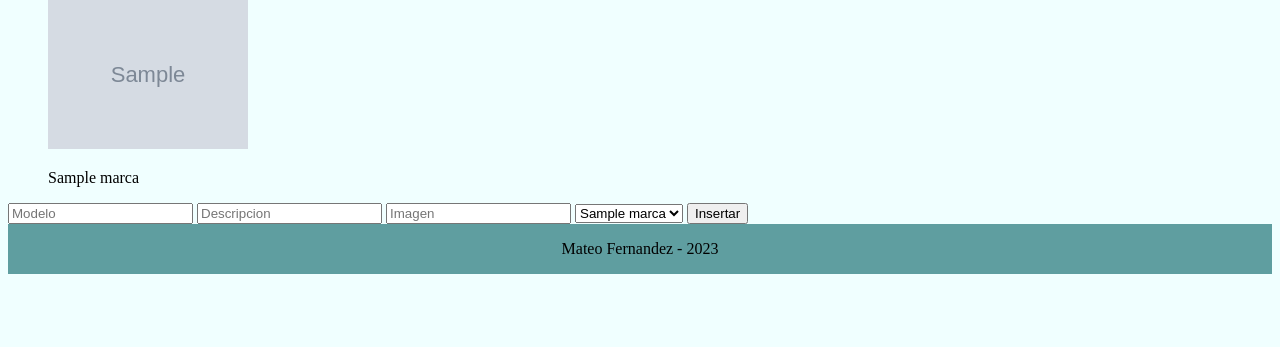
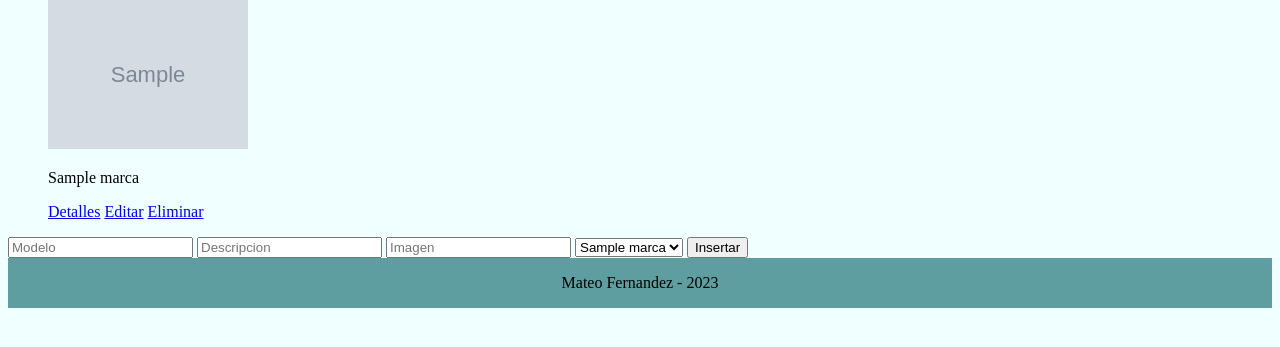
Before and after one commit to mateoymichis/tpe-web2, a PHP site: page /index.php in a window 1280 px wide. Shown: the part 226-573 px from the top of the page. Run offline with PHP 8.4, Linux system fonts and the light colour scheme; tables that the repository leaves empty or names only in its code hold one stand-in row (values such as "Sample post"); grey boxes marked "Sample" are stand-in pictures.

Commit message:
Detalles, editar y eliminar en cada celular

```diff
--- a/model/CelularesModel.php
+++ b/model/CelularesModel.php
@@ -8,7 +8,7 @@ class CelularesModel {
     }
 
     public function getCelulares() {
-        $sentencia = $this->db->prepare(("  SELECT c.modelo, c.descripcion, c.imagen, m.nombre AS marca
+        $sentencia = $this->db->prepare(("  SELECT c.id_celular, c.modelo, c.descripcion, c.imagen, m.nombre AS marca
                                             FROM celulares AS c
                                             JOIN marcas AS m ON c.marca_id = m.id_marca;"));
         $sentencia->execute();
@@ -18,7 +18,7 @@ class CelularesModel {
     }
 
     public function getCelularesPorMarca($marca) {
-        $sentencia = $this->db->prepare(("  SELECT c.modelo, c.descripcion, c.imagen, m.nombre AS marca
+        $sentencia = $this->db->prepare(("  SELECT c.id_celular, c.modelo, c.descripcion, c.imagen, m.nombre AS marca
                                             FROM celulares AS c
                                             JOIN marcas AS m ON c.marca_id = m.id_marca WHERE m.id_marca=$marca;"));
         $sentencia->execute();
@@ -28,7 +28,7 @@ class CelularesModel {
     }
 
     public function getDetalleCelular($id) {
-        $sentencia = $this->db->prepare(("SELECT c.modelo, c.descripcion, c.imagen, m.nombre AS marca
+        $sentencia = $this->db->prepare(("SELECT c.id_celular, c.modelo, c.descripcion, c.imagen, m.nombre AS marca
                                             FROM celulares AS c
                                             JOIN marcas AS m ON c.marca_id = m.id_marca
                                             WHERE id_celular=?"));
--- a/templates/celularView.tpl
+++ b/templates/celularView.tpl
@@ -3,4 +3,6 @@
 <p>{$celular->descripcion}</p>
 <img class="img-detalle" src="{$celular->imagen}">
 <p>{$celular->marca}</p>
+<a href="{BASE_URL}celulares/form-editar/{$celular->id_celular}">Editar</a>
+<a href="{BASE_URL}celulares/borrar/{$celular->id_celular}">Eliminar</a>
 {include 'templates/footer.tpl'}
--- a/templates/celularesView.tpl
+++ b/templates/celularesView.tpl
@@ -9,6 +9,9 @@
         <p>{$celular->descripcion}</p>
         <p><img class="img-lista" src="{$celular->imagen}"></p>
         <p>{$celular->marca}</p>
+        <a href="{BASE_URL}celulares/detalles/{$celular->id_celular}">Detalles</a>
+        <a href="{BASE_URL}celulares/form-editar/{$celular->id_celular}">Editar</a>
+        <a href="{BASE_URL}celulares/borrar/{$celular->id_celular}">Eliminar</a>
         </li>
     {/foreach}
 </div>
```
Also changed, not shown: controller/NosotrosController.php (added, +8 -0 lines), view/NosotrosView.php (added, +9 -0 lines).
